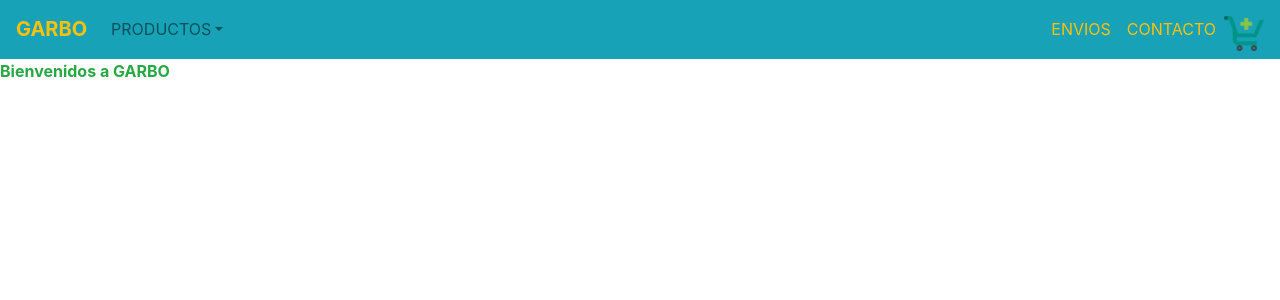
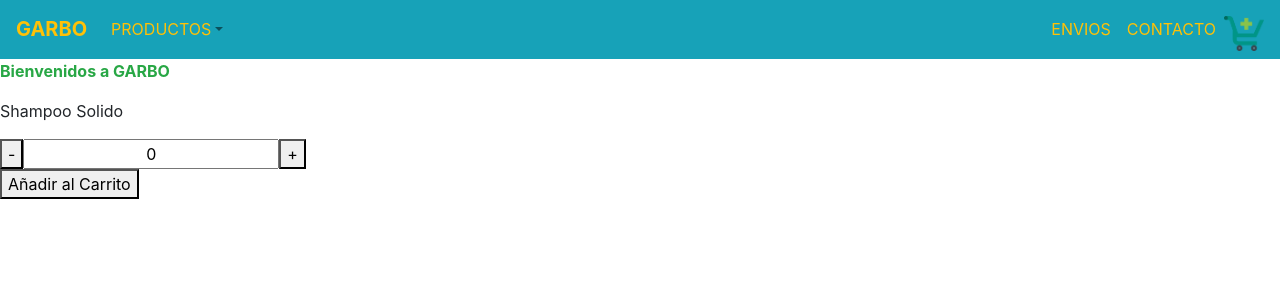
Before and after one commit to Tano1990/GarboReact, a React (Create React App) app: page / in a window 1280 px wide. Shown: the top 300 px of the page. Built offline with nearby package versions, Linux system fonts and the light colour scheme.

Commit message:
Garbo-Bonavota entrega 4

```diff
--- a/src/App.js
+++ b/src/App.js
@@ -1,12 +1,14 @@
 //import logo from './logo.svg';
 import './App.css';
 import ItemListContainer from './components/ItemListContainer';
+import ItemCount from './components/ItemCount';
 import Navbar from './components/Navbar.jsx';
-function App() {
+function App(){
   return (
     <div>
       <Navbar/>
       <ItemListContainer greeting="Bienvenidos a GARBO"/>
+      <ItemCount greeting="Shampoo Solido" stock={5}/>
     </div>
   );
 }
--- /dev/null
+++ b/src/components/ItemCount.js
@@ -0,0 +1,26 @@
+import { useState } from "react";
+import React from "react"
+export default function ItemCount(retrieve){
+    const [Count,setCount]=useState(0);
+
+    const mas=()=>{
+        if(Count<retrieve.stock){
+        setCount(Count+1);
+        }
+    }
+
+    const menos=()=>{
+        if(Count!=0){
+            setCount(Count-1);
+        }
+    }
+    return(
+        <div>
+            <p>Shampoo Solido</p>
+            <button onClick={menos}>-</button>
+            <input type="text" value={Count} className="text-center"/>
+            <button onClick={mas}>+</button>
+            <div><button>Añadir al Carrito</button></div>
+        </div>
+    )
+}
--- a/src/components/Navbar.jsx
+++ b/src/components/Navbar.jsx
@@ -9,7 +9,7 @@ return(
   <ReactBootStrap.Navbar.Toggle aria-controls="responsive-navbar-nav" />
   <ReactBootStrap.Navbar.Collapse id="responsive-navbar-nav">
     <ReactBootStrap.Nav className="mr-auto">
-        <ReactBootStrap.NavDropdown title="PRODUCTOS" id="collasible-nav-dropdown">
+        <ReactBootStrap.NavDropdown title={<span className="text-warning">PRODUCTOS</span>} id="collasible-nav-dropdown">
         <ReactBootStrap.NavDropdown.Item href="#action/3.1">Difusores</ReactBootStrap.NavDropdown.Item>
         <ReactBootStrap.NavDropdown.Item href="#action/3.2">Velas Aromáticas</ReactBootStrap.NavDropdown.Item>
         <ReactBootStrap.NavDropdown.Item href="#action/3.3">Shampoos y Acondicionadores Sólidos</ReactBootStrap.NavDropdown.Item>
```
Also changed, not shown: public/logo192.png (deleted), public/logo512.png (deleted), src/components/CartWidget.js (line endings or trailing spaces).
